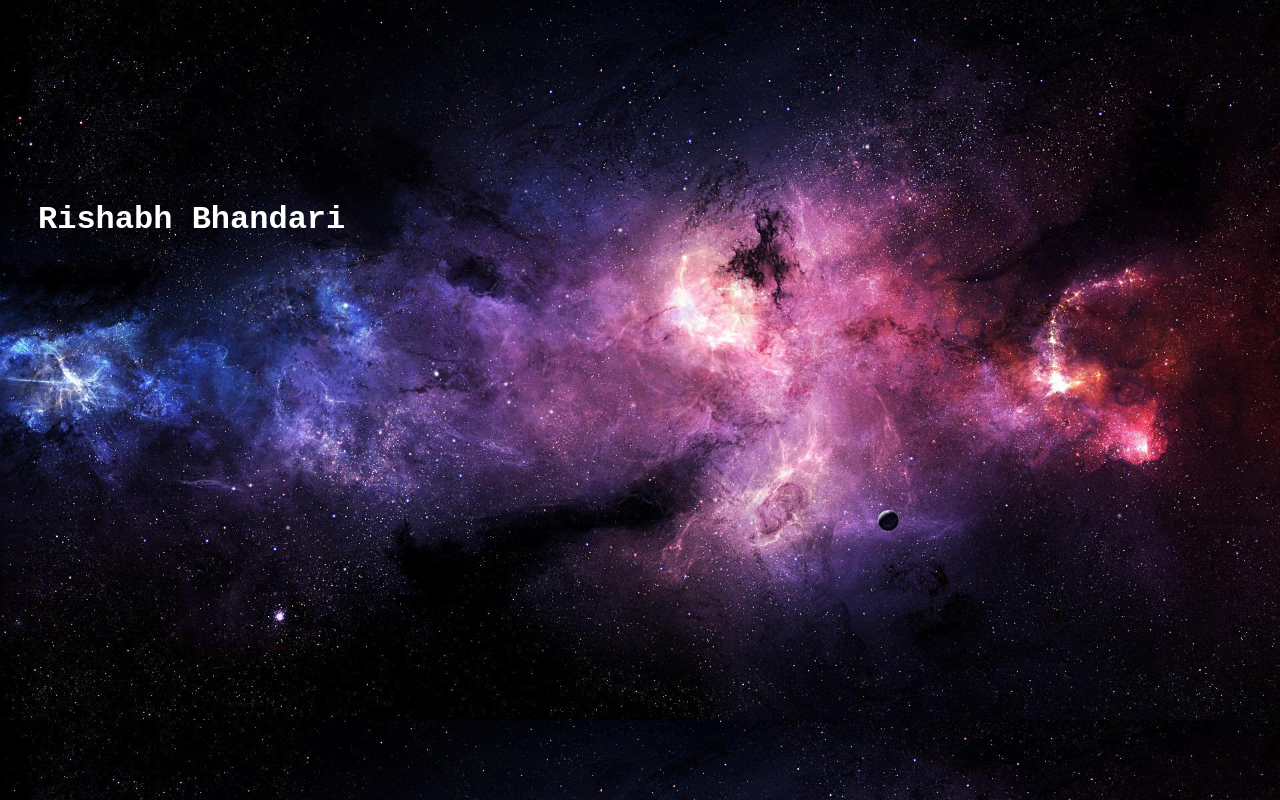
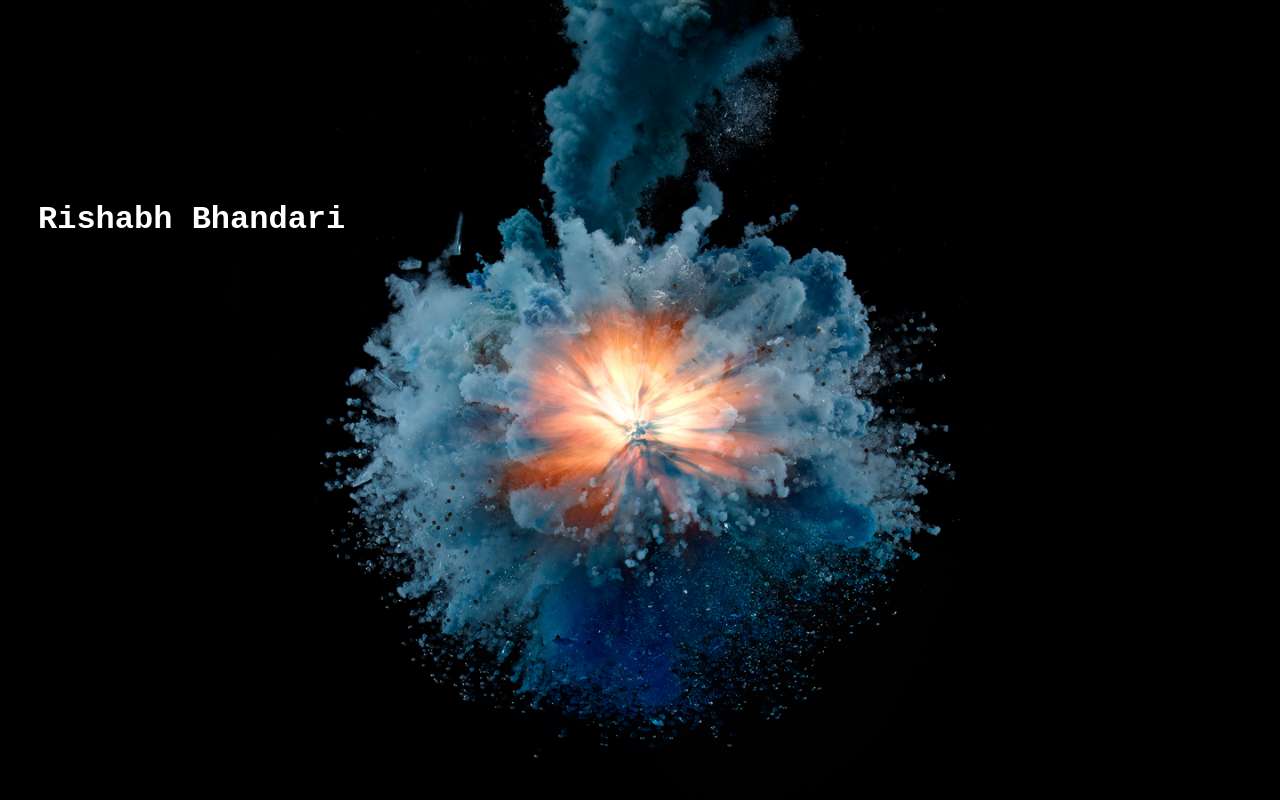
Before and after one commit to rishabhx/rishabhx.github.io, a plain HTML site: page index.html in a window 1280 px wide. Drawn offline with Linux system fonts and the light colour scheme.

Commit message:
expl img

```diff
--- a/index.html
+++ b/index.html
@@ -6,7 +6,7 @@
   <title> Rishabh Bhandari</title>
   <style>
     body {
-      background-image: url(space.jpeg);
+      background-image: url(explosion.jpeg);
       -webkit-background-size: cover;
       -moz-background-size: cover;
       -o-background-size: cover;
```
